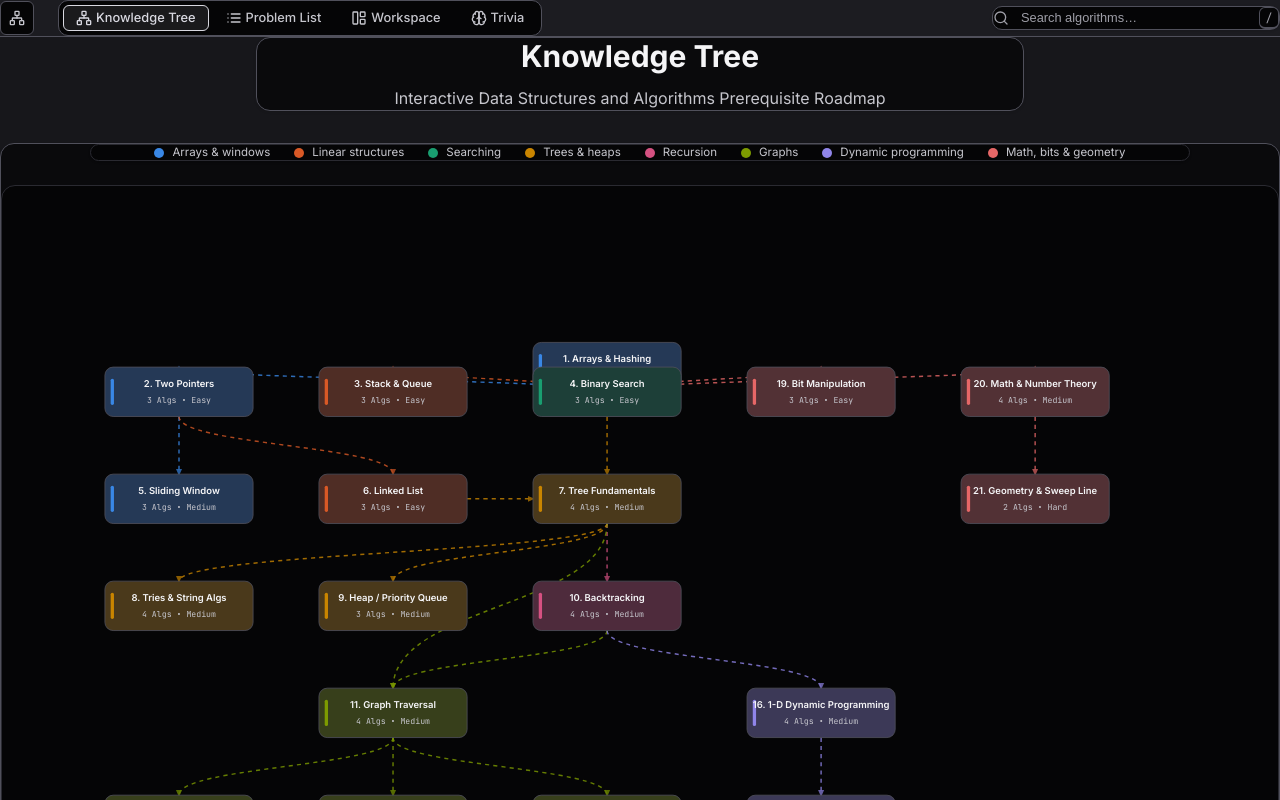
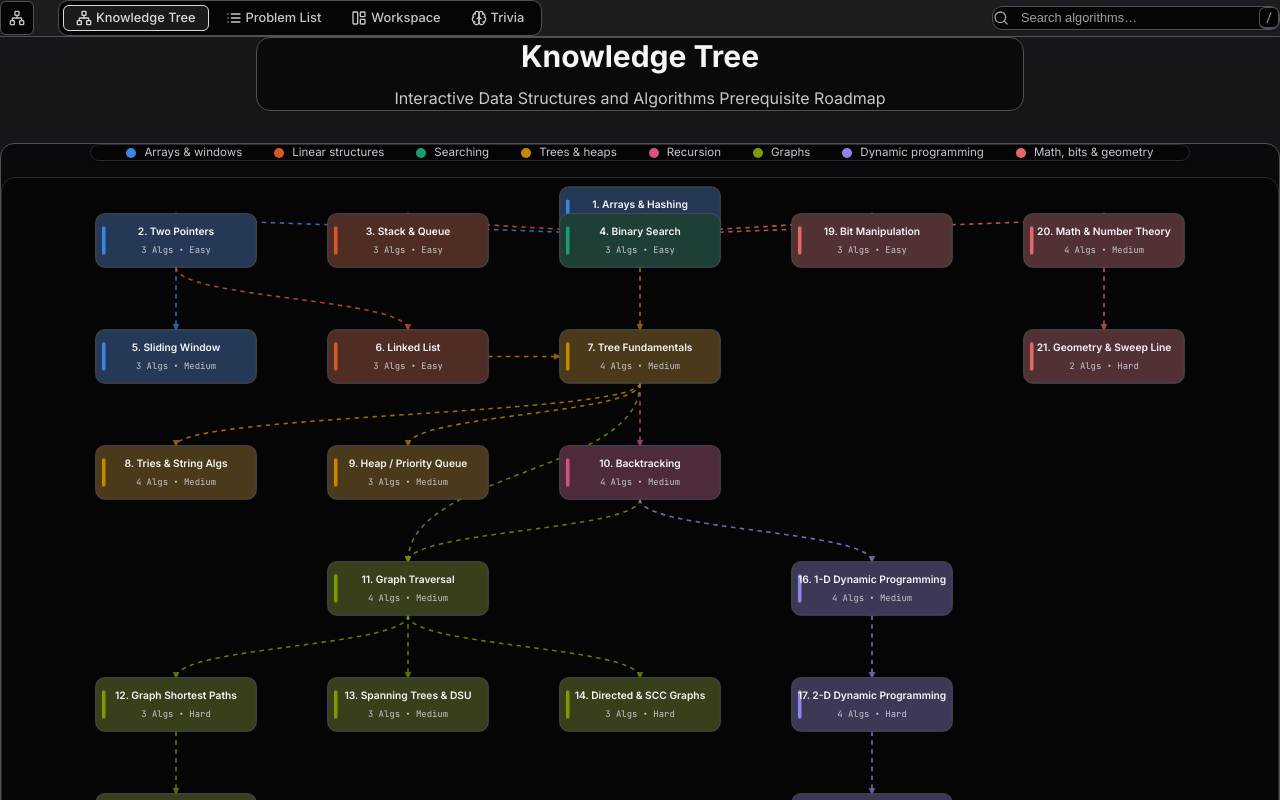
Before and after one commit to onurseckin/dsa_visualizer, a React (Vite) app: page / in a window 1280 px wide. Built offline with nearby package versions, Linux system fonts and the light colour scheme.

Commit message:
fix: resolve top dead space and legend spacing on Knowledge Tree page via visual screenshot audit

```diff
--- a/src/components/KnowledgeGraph.tsx
+++ b/src/components/KnowledgeGraph.tsx
@@ -28,7 +28,7 @@ export const KnowledgeGraph: React.FC<KnowledgeGraphProps> = ({ onSelectCategory
       aria-label="Algorithm Roadmap"
       className="flex flex-col items-center justify-start text-center p-6 md:p-10 lg:p-12 w-full max-w-full mx-auto box-border flex-1 gap-8 overflow-y-auto"
     >
-      <div className="flex flex-col items-center justify-center text-center mx-auto w-full max-w-3xl gap-3 py-6 px-10 bg-[var(--bg-surface)] border border-[var(--border-default)] rounded-[var(--radius-lg)] shadow-sm mb-2">
+      <div className="flex flex-col items-center justify-center text-center mx-auto w-full max-w-3xl py-6 px-10 gap-3 bg-[var(--bg-surface)] border border-[var(--border-default)] rounded-[var(--radius-lg)] shadow-sm mb-4">
         <h1 className="text-3xl font-bold text-[var(--text-primary)]">Knowledge Tree</h1>
         <p className="text-base text-[var(--text-secondary)]">
           Interactive Data Structures and Algorithms Prerequisite Roadmap
@@ -38,13 +38,13 @@ export const KnowledgeGraph: React.FC<KnowledgeGraphProps> = ({ onSelectCategory
       <div
         role="region"
         aria-label="Interactive Data Structures and Algorithms Prerequisite Roadmap"
-        className="w-full relative p-6 md:p-8 lg:p-10 bg-[var(--bg-surface)] border border-[var(--border-default)] rounded-[var(--radius-lg)] shadow-md flex flex-col items-center justify-center mx-auto gap-6"
+        className="w-full relative p-6 md:p-8 bg-[var(--bg-surface)] border border-[var(--border-default)] rounded-[var(--radius-lg)] shadow-md flex flex-col items-center justify-center mx-auto gap-4"
       >
         <KnowledgeGraphLegend />
 
-        <div className="w-full p-6 md:p-10 bg-[var(--bg-inset)] border border-[var(--border-subtle)] rounded-[var(--radius-lg)] flex items-center justify-center overflow-auto mx-auto">
+        <div className="w-full p-4 md:p-6 bg-[var(--bg-inset)] border border-[var(--border-subtle)] rounded-[var(--radius-lg)] overflow-hidden mx-auto">
           <svg
-            viewBox="-60 -60 1550 1220"
+            viewBox="-40 120 1430 870"
             preserveAspectRatio="xMidYMid meet"
             className="w-full h-auto max-w-full mx-auto block"
           >
--- a/src/components/knowledge-graph/components/KnowledgeGraphLegend.tsx
+++ b/src/components/knowledge-graph/components/KnowledgeGraphLegend.tsx
@@ -5,7 +5,7 @@ export const KnowledgeGraphLegend: React.FC = () => {
   return (
     <ul
       aria-label="Topic family colors"
-      className="flex flex-wrap items-center justify-center gap-x-6 gap-y-3 max-w-[1100px] w-full mx-auto p-4 md:p-5 bg-[var(--bg-inset)] border border-[var(--border-subtle)] rounded-[var(--radius-md)] list-none text-center shadow-sm"
+      className="flex flex-wrap items-center justify-center gap-x-8 gap-y-4 max-w-[1100px] w-full mx-auto mb-2 mt-0 p-4 md:p-5 bg-[var(--bg-inset)] border border-[var(--border-subtle)] rounded-[var(--radius-md)] list-none shadow-sm"
     >
       {TOPIC_FAMILIES.map((family) => (
         <li
```
Also changed, not shown: .tmp/agentic_system_architecture.md.
